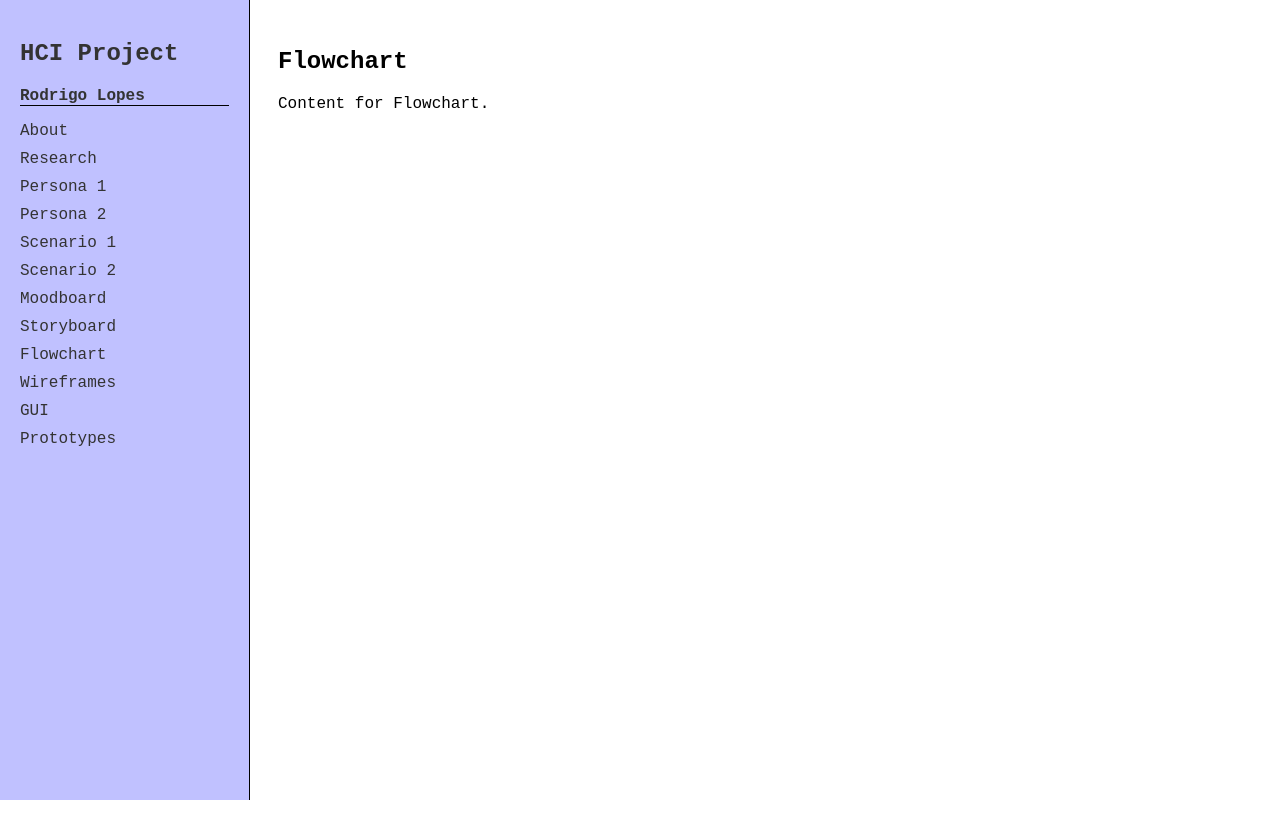
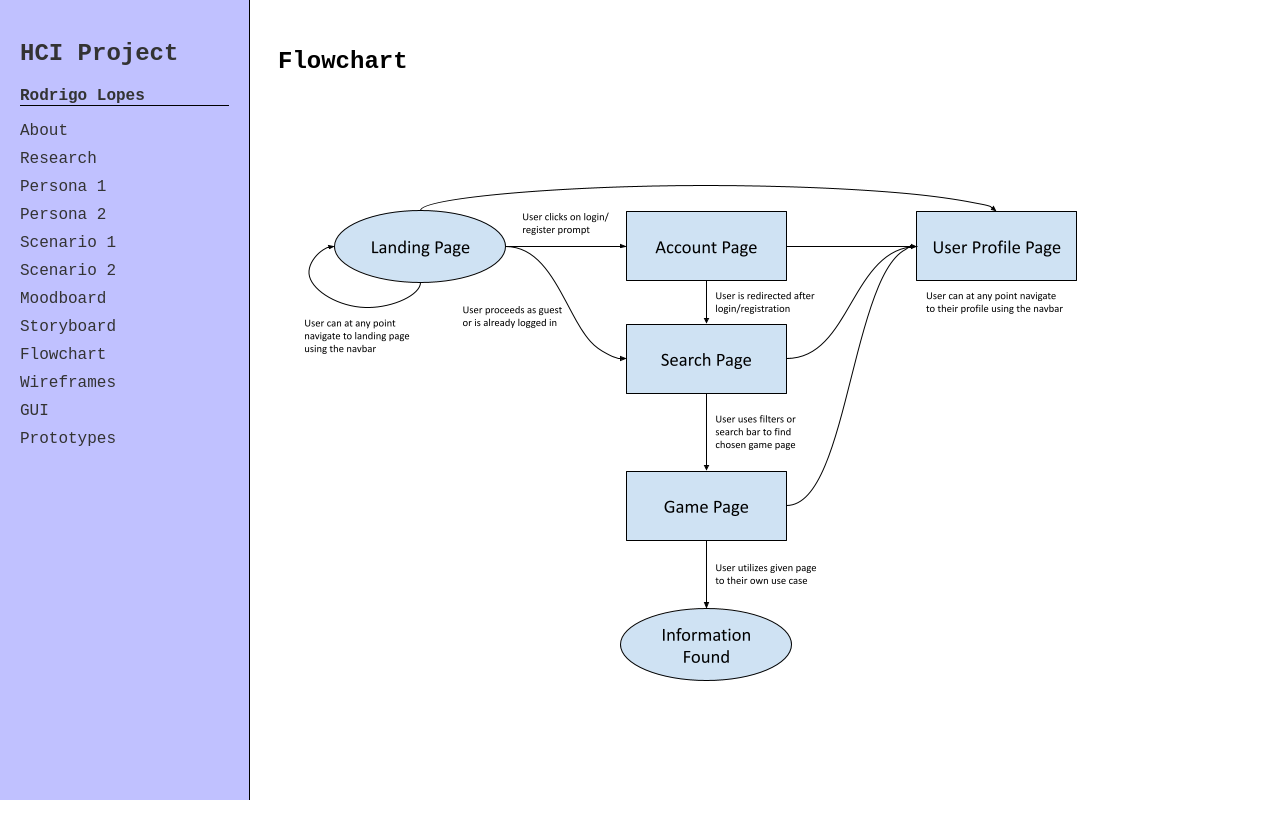
Before and after one commit to rodrigociddev/hci-website, a Vue app: page /flowchart in a window 1280 px wide. Built offline with nearby package versions, Linux system fonts and the light colour scheme.

Commit message:
Added flowchart

```diff
--- a/src/components/AppFlowchart.vue
+++ b/src/components/AppFlowchart.vue
@@ -1,7 +1,7 @@
 <template>
     <div>
       <h2>Flowchart</h2>
-      <p>Content for Flowchart.</p>
+      <img src="../assets//flowchart.png" alt="">
     </div>
   </template>
 
```
Also changed, not shown: src/assets/flowchart.png (added).
